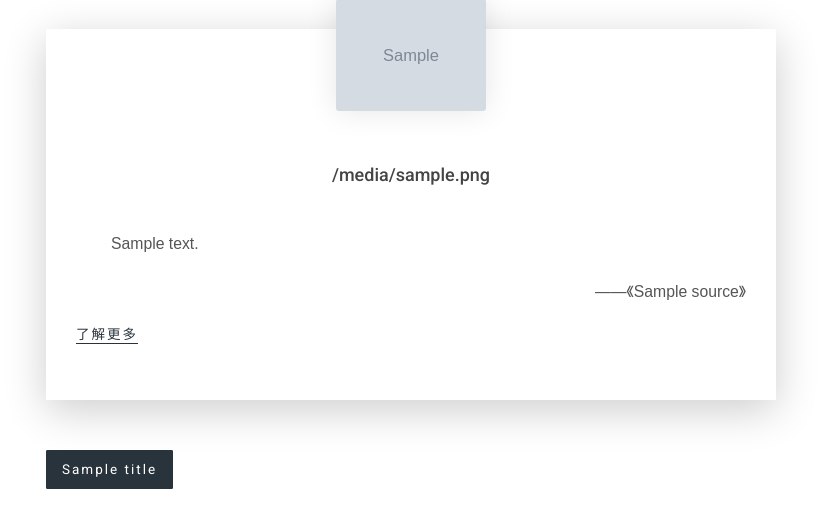
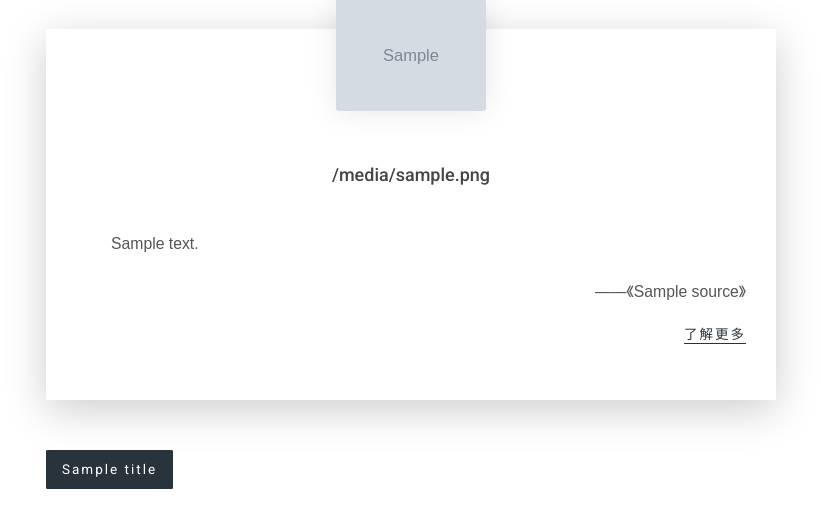
Before and after one commit to lxin42140/sg-ancient-poem, a Flask app: template templates/slider-poem-list.html in a window 1280 px wide. Shown: the part 2047-2564 px from the top of the page, without its empty margins (229-1050 px from the left). Run offline with Flask 2, Linux system fonts and the light colour scheme; the template is opened without the code that fills it: most values are stand-ins (such as "Sample title", 1, 10 or a date in 2020); grey boxes marked "Sample" are stand-in pictures; some libraries are stand-ins or nearby versions; some web fonts are replaced.

Commit message:
update position

```diff
--- a/templates/slider-poem-list.html
+++ b/templates/slider-poem-list.html
@@ -102,10 +102,12 @@
 
                                             <!--<div class="signature-image"><img src="images/signature-image.png" alt="Signature Image"></div>-->
                                             {% if poet_info_dict['link'] %}
-                                                <a class="read-more-link" target="_blank"
-                                                   href="{{ poet_info_dict['link'] }}">
-                                                    <b>了解更多</b>
-                                                </a>
+                                                <div align="right">
+                                                    <a class="read-more-link" target="_blank"
+                                                       href="{{ poet_info_dict['link'] }}">
+                                                        <b>了解更多</b>
+                                                    </a>
+                                                </div>
                                             {% endif %}
 
                                         </div>
```
